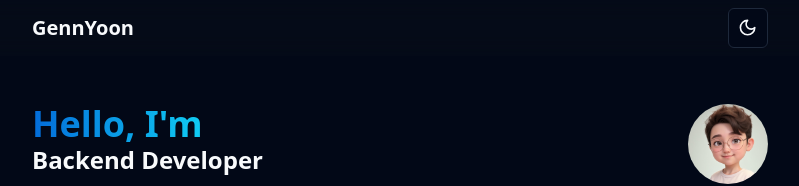
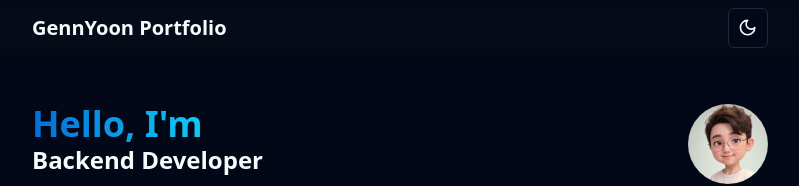
Before and after one commit to GennYoon/portfolio, a React (Vite) app: page / in a window 1280 px wide. Shown: the top 186 px of the page, without its empty margins (240-1039 px from the left). Built offline with nearby package versions, Linux system fonts and the light colour scheme; no server answers; the database is empty.

Commit message:
rename avatar

```diff
--- a/src/components/Header.tsx
+++ b/src/components/Header.tsx
@@ -4,7 +4,7 @@
   return (
     <header className="fixed left-0 right-0 top-0 bg-[#dfdfdf30] dark:bg-[#20202320] backdrop-blur-[10px] z-[2]">
       <div className="flex justify-between items-center py-2 px-4 ml-auto mr-auto md:w-[768px] sm:w-full">
-        <h1 className="text-xl font-bold">GennYoon</h1>
+        <h1 className="text-xl font-bold">GennYoon Portfolio</h1>
         <ModeToggle />
       </div>
     </header>
--- a/src/components/HeroSection.tsx
+++ b/src/components/HeroSection.tsx
@@ -1,7 +1,7 @@
 import { useRef } from "react";
 import { Avatar, AvatarFallback, AvatarImage } from "@radix-ui/react-avatar";
 import { TypeAnimation } from "react-type-animation";
-import avator from "../assets/avator.jpg";
+import avatar from "../assets/avatar.jpg";
 import { motion, useInView } from "framer-motion";
 import { Button } from "./ui/button";
 import { LinkedInLogoIcon, GitHubLogoIcon } from "@radix-ui/react-icons";
@@ -53,7 +53,7 @@
           <Avatar>
             <AvatarImage
               className="w-20 h-20 rounded-full"
-              src={avator}
+              src={avatar}
               alt="avatar"
             />
             <AvatarFallback />
```
Also changed, not shown: src/assets/avatar.jpg (renamed from src/assets/avator.jpg), src/assets/gennyoon.jpg (deleted).
